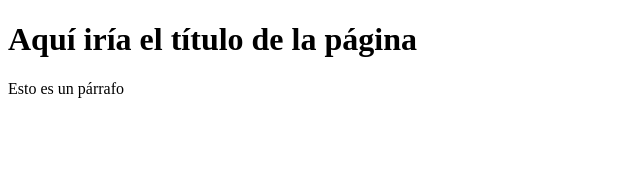
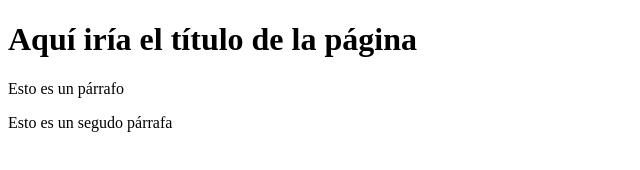
Before and after one commit to amasuoka/Proyecto-web-empresa-C, a plain HTML site: page index.html in a window 1280 px wide. Shown: the whole page, without its empty margins (0-640 px from the left). Drawn offline with Linux system fonts and the light colour scheme.

Commit message:
Agregando segundo párrafo

```diff
--- a/index.html
+++ b/index.html
@@ -9,5 +9,6 @@
 <body>
     <h1>Aquí iría el título de la página</h1>
     <p>Esto es un párrafo</p>
+    <p>Esto es un segudo párrafa</p>
 </body>
 </html>
```
